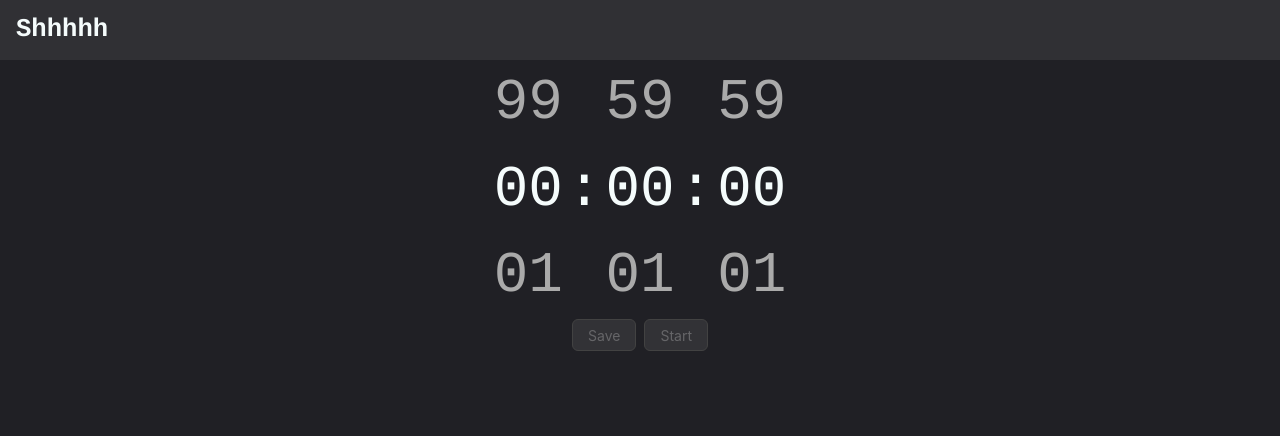
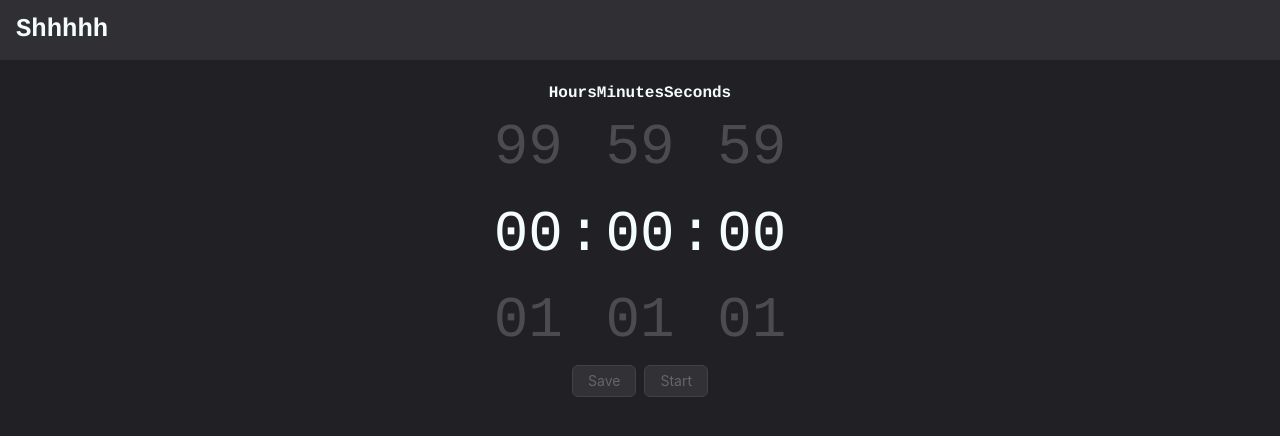
Before and after one commit to OPerel/interval-timer, a React (Vite) app: page / in a window 1280 px wide. Shown: the top 436 px of the page. Built offline with nearby package versions, Linux system fonts and the light colour scheme.

Commit message:
attempt to slow down scrolling

```diff
--- a/src/components/TimePicker/TimePicker.css
+++ b/src/components/TimePicker/TimePicker.css
@@ -1,3 +1,13 @@
+.titles {
+  display: flex;
+  justify-content: space-around;
+}
+
+.titles h4 {
+  margin-bottom: 0;
+  font-size: 1rem;
+}
+
 .time-picker {
   display: flex;
   align-items: center;
@@ -11,13 +21,8 @@
 }
 
 .option {
-  /*position: absolute;*/
-  /*top: -20px;*/
-  /*left: 0;*/
-  /*right: 0;*/
   text-align: center;
-  /*font-size: 0.8em;*/
-  color: #aaa;
+  color: #efecec36;
 }
 
 .selected {
--- a/src/components/TimePicker/TimePicker.tsx
+++ b/src/components/TimePicker/TimePicker.tsx
@@ -1,4 +1,11 @@
-import { Dispatch, SetStateAction, useState, TouchEvent } from 'react';
+import {
+  Dispatch,
+  SetStateAction,
+  useState,
+  TouchEvent,
+  useRef,
+  MutableRefObject,
+} from 'react';
 import './TimePicker.css';
 
 const renderOptions = (value: number, max: number) => {
@@ -17,17 +24,21 @@ const TimePicker = () => {
   const [hours, setHours] = useState(0);
   const [minutes, setMinutes] = useState(0);
   const [seconds, setSeconds] = useState(0);
+  const deltaYRef = useRef(0);
 
-  const handleScroll = (
+  const handleTouchStart = (event: TouchEvent<HTMLDivElement>) => {
+    deltaYRef.current = event.touches[0].clientY;
+  };
+
+  const handleTouchMove = (
     event: TouchEvent<HTMLDivElement>,
     setValue: Dispatch<SetStateAction<number>>,
     max: number,
+    deltaYRef: MutableRefObject<number>,
   ) => {
-    // const delta = Math.sign(event.deltaY);
-    const touch = event.touches[0];
-    const deltaY = touch.clientY - (touch.target as any).offsetTop;
-    const delta =
-      deltaY > 0 ? Math.ceil(deltaY / 500) : Math.floor(deltaY / 500);
+    const deltaY = event.touches[0].clientY - deltaYRef.current; // Calculate the difference in touch positions
+    const sensitivity = 0.05; // Adjust sensitivity to control scrolling speed
+    const delta = Math.round(deltaY * sensitivity);
     setValue((prev) => {
       let newValue = prev + delta;
       if (newValue < 0) {
@@ -40,28 +51,38 @@ const TimePicker = () => {
   };
 
   return (
+    <>
+      <div className="titles">
+        <h4>Hours</h4>
+        <h4>Minutes</h4>
+        <h4>Seconds</h4>
+      </div>
       <div className="time-picker">
         <div
           className="time-section"
-        onTouchMove={(e) => handleScroll(e, setHours, 99)}
+          onTouchStart={handleTouchStart}
+          onTouchMove={(e) => handleTouchMove(e, setHours, 99, deltaYRef)}
         >
           {renderOptions(hours, 99)}
         </div>
         <div>:</div>
         <div
           className="time-section"
-        onTouchMove={(e) => handleScroll(e, setMinutes, 59)}
+          onTouchStart={handleTouchStart}
+          onTouchMove={(e) => handleTouchMove(e, setMinutes, 59, deltaYRef)}
         >
           {renderOptions(minutes, 59)}
         </div>
         <div>:</div>
         <div
           className="time-section"
-        onTouchMove={(e) => handleScroll(e, setSeconds, 59)}
+          onTouchStart={handleTouchStart}
+          onTouchMove={(e) => handleTouchMove(e, setSeconds, 59, deltaYRef)}
         >
           {renderOptions(seconds, 59)}
         </div>
       </div>
+    </>
   );
 };
 
```
Lines whose indentation alone changed are shown as unchanged.
